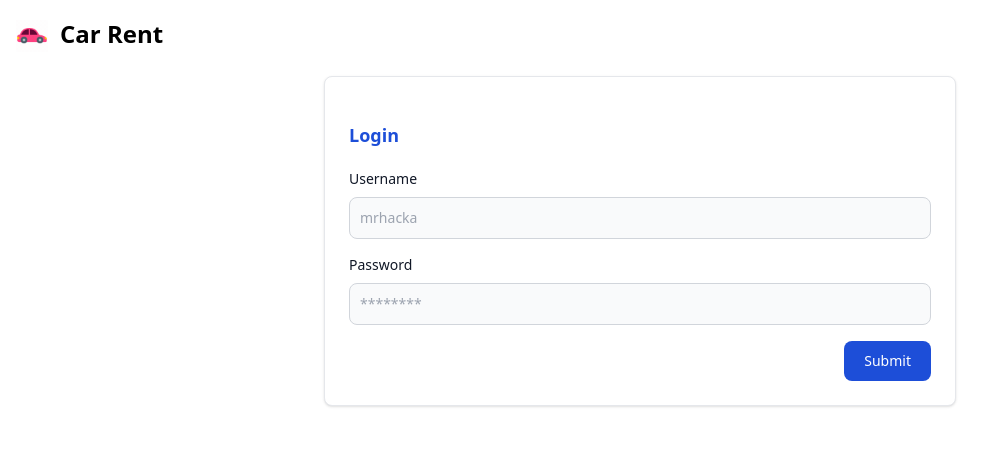
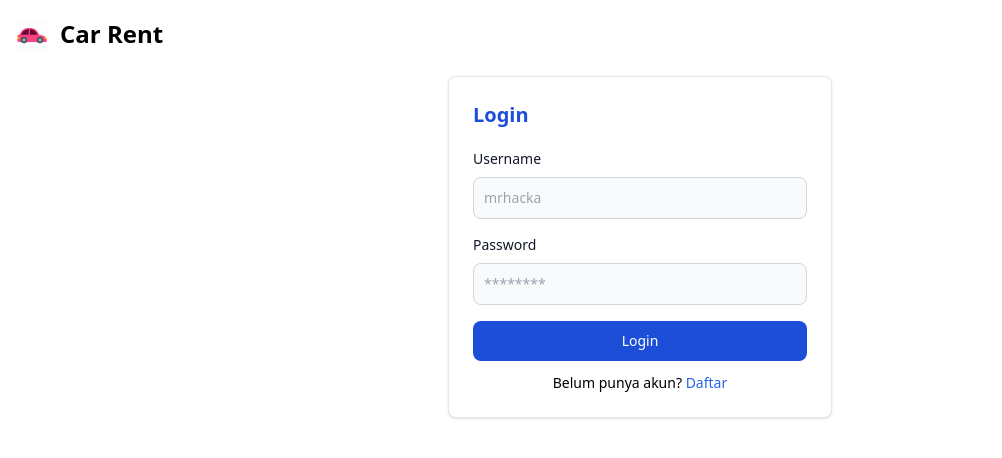
Before and after one commit to spacesick/law_final_fe, a Nuxt app: page /auth/login in a window 1280 px wide. Shown: the top 458 px of the page, without its empty margins (0-1002 px from the left). Built offline with nearby package versions, Linux system fonts and the light colour scheme.

Commit message:
Style register and login

```diff
--- a/pages/auth/login.vue
+++ b/pages/auth/login.vue
@@ -1,20 +1,21 @@
 <template>
   <div class="flex items-center justify-center w-full p-2">
     <form
-      class="block p-6 bg-white border border-gray-200 rounded-lg shadow w-1/2"
+      class="block p-6 bg-white border border-gray-200 rounded-lg shadow md:w-96 w-3/4"
     >
-      <h1 class="my-5 font-bold text-lg text-blue-700">Login</h1>
-      <div class="flex flex-col gap-4">
+      <h1 class="font-bold text-lg text-blue-700 text-xl">Login</h1>
+      <div class="flex flex-col gap-4 mt-5">
         <CInput v-model="username" v-bind="inputData[0]" />
         <CInput v-model="password" v-bind="inputData[1]" />
       </div>
-      <div class="flex justify-end">
-        <button
-          class="mt-4 text-white bg-blue-700 hover:bg-blue-800 focus:ring-4 focus:outline-none focus:ring-blue-300 font-medium rounded-lg text-sm w-full sm:w-auto px-5 py-2.5 text-center"
-          @click.prevent="submitForm"
-        >
-          Submit
-        </button>
+      <button
+        class="mt-4 text-white bg-blue-700 hover:bg-blue-800 focus:ring-4 focus:outline-none focus:ring-blue-300 font-medium rounded-lg text-sm w-full px-5 py-2.5 text-center"
+        @click.prevent="submitForm"
+      >
+        Login
+      </button>
+      <div class="flex justify-center text-sm mt-3">
+        <span>Belum punya akun? <router-link :to="{ path: '/auth/register'}" class="text-blue-600 hover:text-blue-700">Daftar</router-link></span>
       </div>
     </form>
   </div>
@@ -22,6 +23,7 @@
 
 <script>
 import { mapActions } from 'vuex'
+import { parseJwt } from '~/store/auth'
 import CInput from '~/components/auth/CInput.vue'
 
 export default {
@@ -82,17 +84,8 @@ export default {
 
       this.setToken(res.access)
       this.$router.push('/')
-    },
+    }
   },
-}
 
-function parseJwt (token) {
-    const base64Url = token.split('.')[1];
-    const base64 = base64Url.replace(/-/g, '+').replace(/_/g, '/');
-    const jsonPayload = decodeURIComponent(window.atob(base64).split('').map(function(c) {
-        return '%' + ('00' + c.charCodeAt(0).toString(16)).slice(-2);
-    }).join(''));
-
-    return JSON.parse(jsonPayload);
 }
 </script>
--- a/pages/auth/register.vue
+++ b/pages/auth/register.vue
@@ -1,22 +1,23 @@
 <template>
   <div class="flex items-center justify-center w-full p-2">
     <form
-      class="block p-6 bg-white border border-gray-200 rounded-lg shadow w-1/2"
+      class="block p-6 bg-white border border-gray-200 rounded-lg shadow md:w-96 w-3/4"
     >
-      <h1 class="my-5 font-bold text-lg text-blue-700">REGISTER ACCOUNT</h1>
-      <div class="flex flex-col gap-4">
+      <h1 class="font-bold text-lg text-blue-700 text-xl">Create Account</h1>
+      <div class="flex flex-col gap-4 mt-5">
         <CInput v-model="email" v-bind="inputData[0]" />
         <CInput v-model="username" v-bind="inputData[1]" />
         <CInput v-model="password" v-bind="inputData[2]" />
         <CInput v-model="confirmPassword" v-bind="inputData[3]" />
       </div>
-      <div class="flex justify-end">
-        <button
-          class="mt-4 text-white bg-blue-700 hover:bg-blue-800 focus:ring-4 focus:outline-none focus:ring-blue-300 font-medium rounded-lg text-sm w-full sm:w-auto px-5 py-2.5 text-center"
-          @click.prevent="submitForm"
-        >
-          Submit
-        </button>
+      <button
+        class="mt-4 text-white bg-blue-700 hover:bg-blue-800 focus:ring-4 focus:outline-none focus:ring-blue-300 font-medium rounded-lg text-sm w-full px-5 py-2.5 text-center"
+        @click.prevent="submitForm"
+      >
+        Submit
+      </button>
+      <div class="flex justify-center text-sm mt-3">
+        <span>Sudah punya akun? <router-link :to="{ path: '/auth/login'}" class="text-blue-600 hover:text-blue-700">Login</router-link></span>
       </div>
     </form>
   </div>
@@ -25,11 +26,25 @@
 <script>
 import { mapActions } from 'vuex'
 import CInput from '~/components/auth/CInput.vue'
+import { parseJwt } from '~/store/auth'
 import validateEmail from '~/utils/validateEmail'
 
 export default {
   components: {
     CInput,
+  },
+  beforeRouteEnter (to, from, next) {
+    if (localStorage.getItem('lawToken')) {
+      const jwtPayload = parseJwt(localStorage.getItem('lawToken'));
+      if (jwtPayload.exp < Date.now()/1000) {
+        // token expired
+        localStorage.removeItem('lawToken');
+        next()
+      }
+      next('/');
+    } else {
+      next();
+    }
   },
   data() {
     return {
--- a/store/auth.js
+++ b/store/auth.js
@@ -29,3 +29,13 @@ export const actions = {
     commit('SET_TOKEN', null)
   },
 }
+
+export const parseJwt = (token) => {
+  const base64Url = token.split('.')[1];
+  const base64 = base64Url.replace(/-/g, '+').replace(/_/g, '/');
+  const jsonPayload = decodeURIComponent(window.atob(base64).split('').map(function(c) {
+      return '%' + ('00' + c.charCodeAt(0).toString(16)).slice(-2);
+  }).join(''));
+
+  return JSON.parse(jsonPayload);
+}
```
